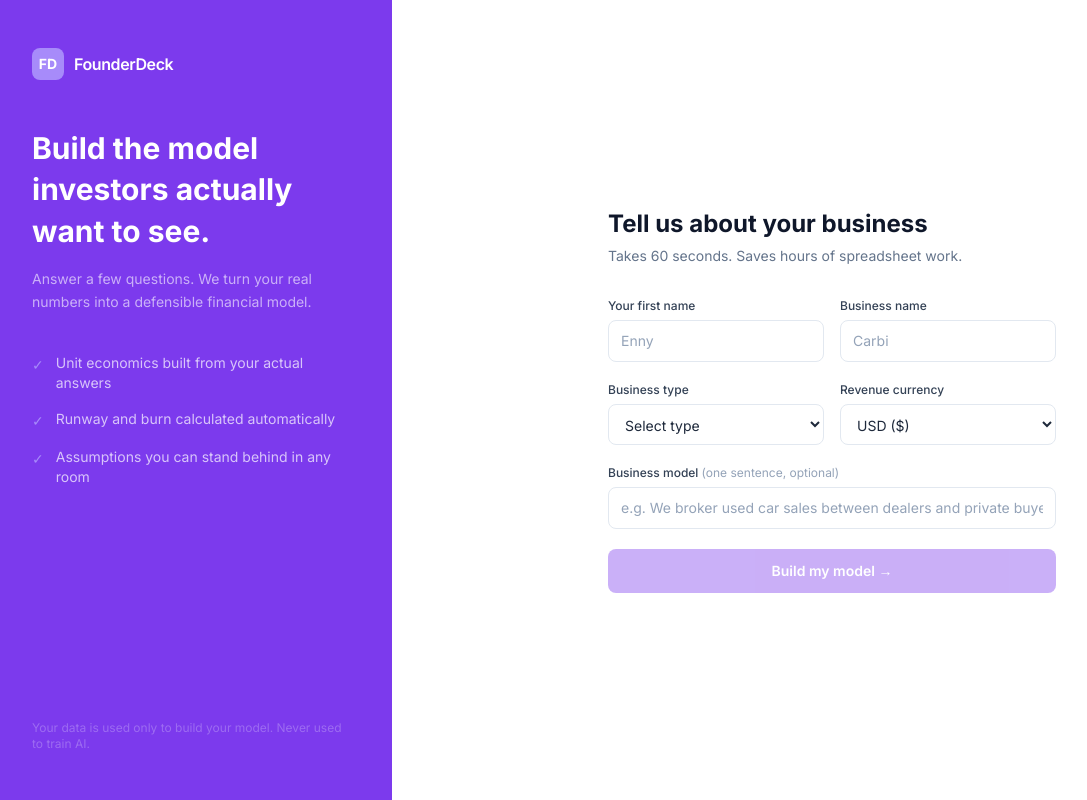
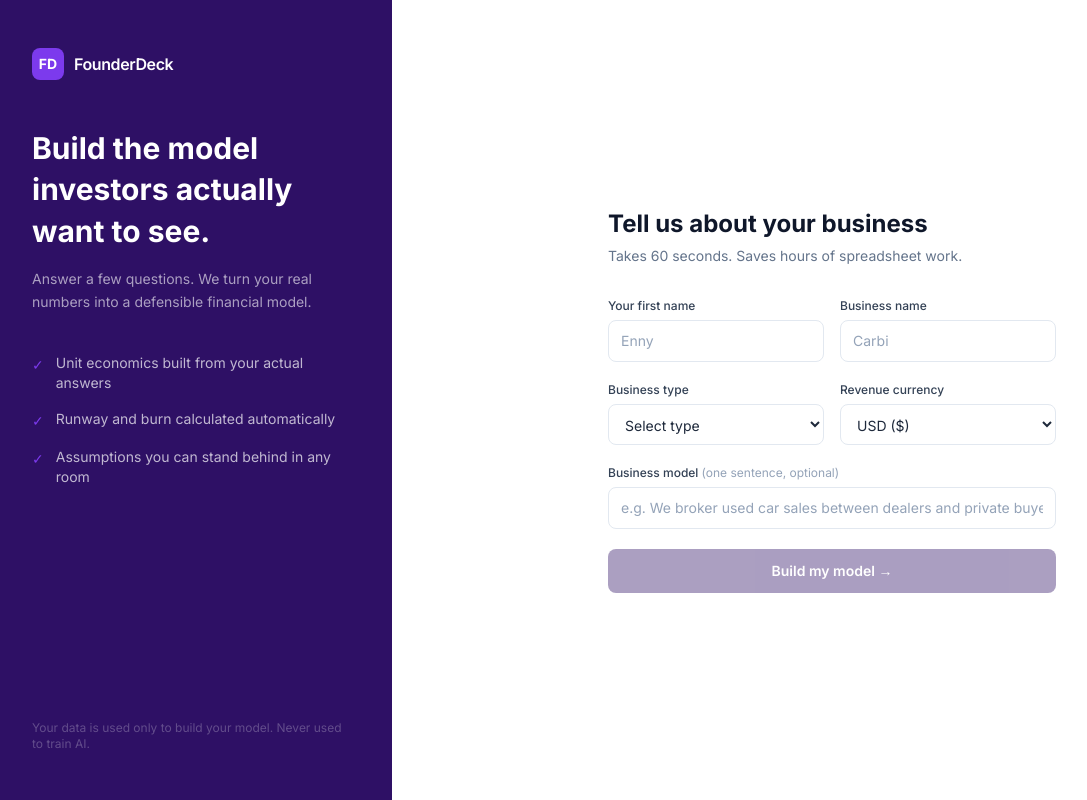
Before and after one commit to gotnochoice/play_around, a Next.js app in the folder apps/web/: page /chat in a window 1280 px wide. Shown: the whole page, without its empty margins (8-1095 px from the left). Built offline with nearby package versions, Linux system fonts and the light colour scheme.

Commit message:
Update tailwind.config.ts

```diff
--- a/apps/web/tailwind.config.ts
+++ b/apps/web/tailwind.config.ts
@@ -10,9 +10,9 @@ const config: Config = {
     extend: {
       colors: {
         brand: {
-          navy: '#7C3AED',
-          blue: '#A78BFA',
-          light: '#F5F3FF',
+          navy: '#2E1065',
+          blue: '#7C3AED',
+          light: '#EDE9FE',
         },
       },
       fontFamily: {
```
